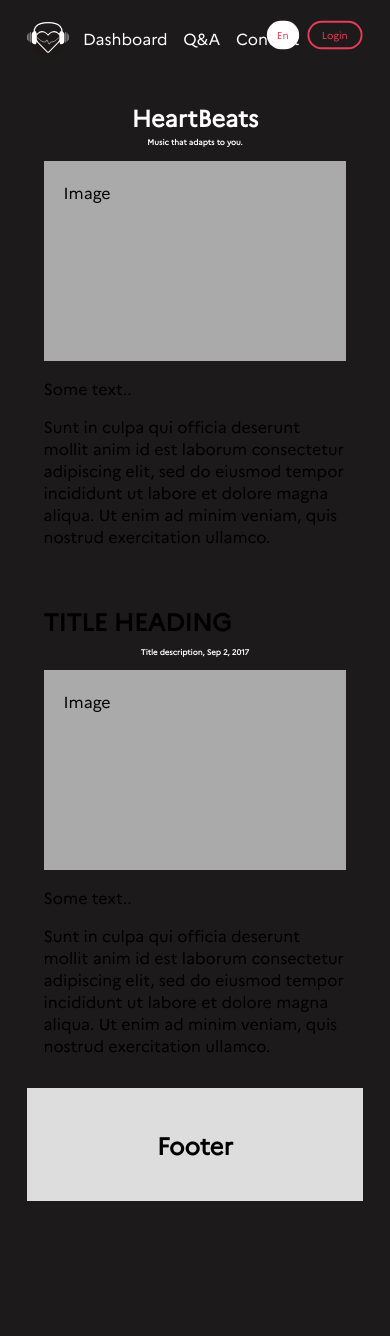
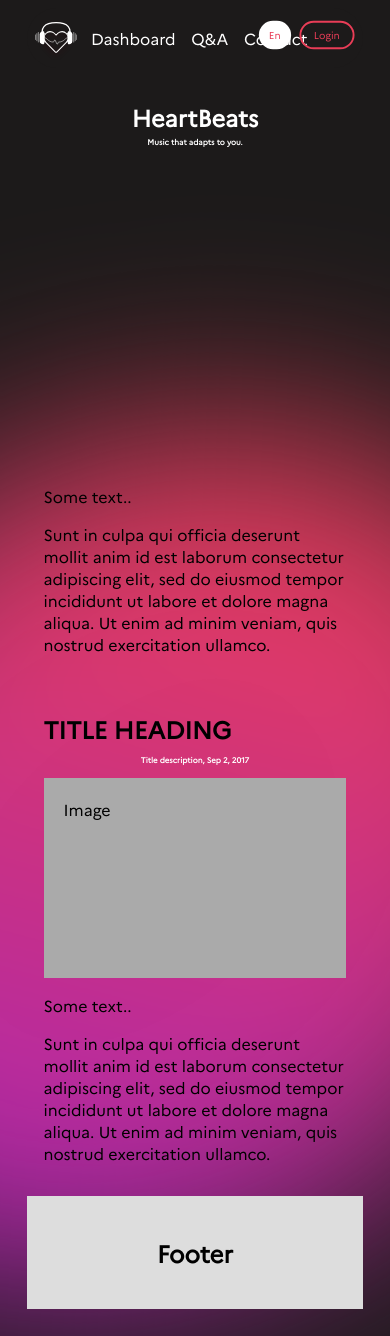
Before and after one commit to HeartBeats-APP/HeartBeats-Website, a PHP site: page / in a window 390 px wide; the page is wider, and only the part inside the window is pictured. Before the commit the page ends 1201 px from the top of that part, so only its background shows below. Run offline with PHP 8.4, Linux system fonts and the light colour scheme.

Commit message:
Responsive update

```diff
--- a/Header/header.css
+++ b/Header/header.css
@@ -20,13 +20,13 @@
 /* Style the body */
 body {
   font-family: Marianne;
-    background: var(--black);
 }
 
 .header {
   display: flex;
   background-color: var(--black);
-    padding: 0.5em 0 0.5em 0;
+  padding: 0.5em;
+  border-radius: 100px;
 
   position: sticky;
   top: 0;
@@ -68,11 +68,12 @@
 }
 
 .header img:hover {
-    transform: scale(1.2);
+  transform: scale(1.125);
 }
 
 .header-right button {
   scale: 0.95;
   height: fit-content;
   width: fit-content;
+  justify-content: center;
 }
--- a/css/components/components.css
+++ b/css/components/components.css
@@ -8,10 +8,6 @@
 @font-face {
   font-family: 'Marianne';
   src: url(assets/fonts/Marianne-Regular.woff2) format('woff2')
-}
-
-body {
-  background: #1C1A1A;
 }
 
 .buttons {
--- /dev/null
+++ b/css/home.css
@@ -0,0 +1,56 @@
+* {
+  box-sizing: border-box;
+  transition: all 1.5s cubic-bezier(0.075, 0.8, 0.165, 1);
+
+  --cubic-bezier: cubic-bezier(0.075, 0.8, 0.165, 1);
+  --main-gradient: linear-gradient(100deg, #e93d57 10%, #a423ba 100%);
+  --second-gradient: linear-gradient(
+    100deg,
+    #f7c23b 0%,
+    #e93d57 50%,
+    #a423ba 100%
+  );
+  --black: #1c1a1a;
+  --yellow: #f7c23b;
+  --red: #e93d57;
+  --purple: #a423ba;
+}
+
+@font-face {
+  font-family: "Marianne";
+  src: url(assets/fonts/Marianne-Regular.woff2) format("woff2");
+}
+
+body {
+  overflow-x: hidden;
+  height: 100%;
+  text-overflow: clip;
+}
+
+.wave-background {
+  background-color: transparent;
+  overflow: hidden;
+  height: 100px;
+}
+
+.wave-background,
+.wave-background::before,
+.wave-background::after {
+  position: absolute;
+  top: 50%;
+  left: 50%;
+  width: 225vw;
+  height: 225vw;
+  margin-left: -125vw;
+  transform-origin: 50% 50%;
+  background: var(--main-gradient);
+  border-radius: 50% 75%;
+  animation: spin 25s infinite linear;
+  filter: blur(100px);
+}
+
+@keyframes spin {
+  100% {
+    transform: rotate(360deg);
+  }
+}
--- a/css/responsive.css
+++ b/css/responsive.css
@@ -1,5 +1,4 @@
 * {
-  box-sizing: border-box;
   transition: all 1.5s cubic-bezier(0.075, 0.8, 0.165, 1);
 
   --main-gradient: linear-gradient(100deg, #e93d57 10%, #a423ba 100%);
@@ -28,6 +27,7 @@ body {
   display: flex;
   flex-direction: column;
   background-color: transparent;
+  background: transparent;
   width: 100%;
   height: 100vh;
   padding: 0 5% 0 5%;
--- a/index.html
+++ b/index.html
@@ -6,10 +6,14 @@
     <meta name="viewport" content="width=device-width, initial-scale=1" />
     <link rel="stylesheet" href="css/responsive.css" />
     <link rel="stylesheet" href="css/components/components.css" />
+    <link rel="stylesheet" href="css/home.css" />
 
   </head>
 
   <body>
+
+    <div class="wave-background"></div>
+
     <div class="wrapper">
 
       <!-- Header -->
@@ -19,7 +23,8 @@
       <div class="main">
         <h1>HeartBeats</h1>
         <h5>Music that adapts to you.</h5>
-        <div class="fakeimg" style="height: 200px">Image</div>
+
+        <br><br><br><br><br><br><br><br><br><br><br><br><br><br>
         <p>Some text..</p>
         <p>
           Sunt in culpa qui officia deserunt mollit anim id est laborum
```
Also changed, not shown: css/q&a.css (+115 -21 lines), q&a.html (+27 -12 lines), images/Gradient Background.svg (added), images/arrow.svg. Lines whose indentation alone changed are shown as unchanged.
